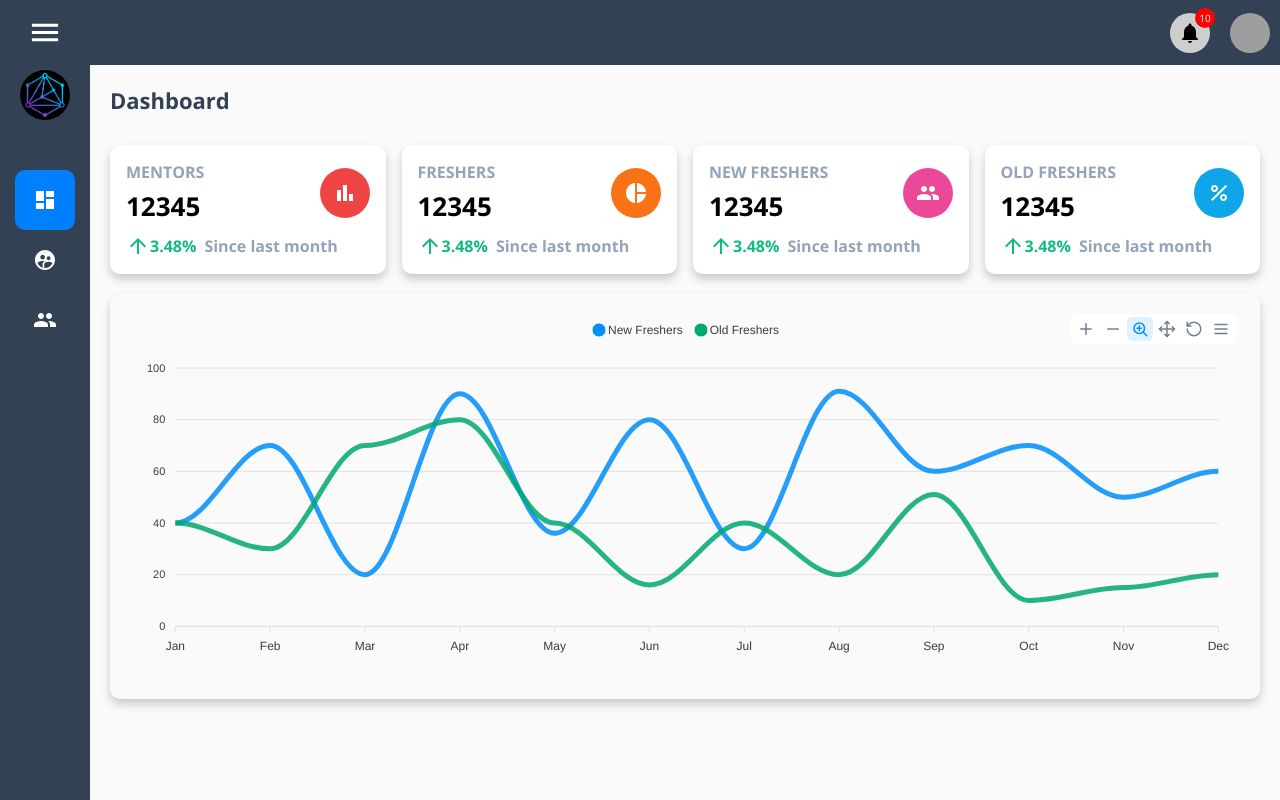
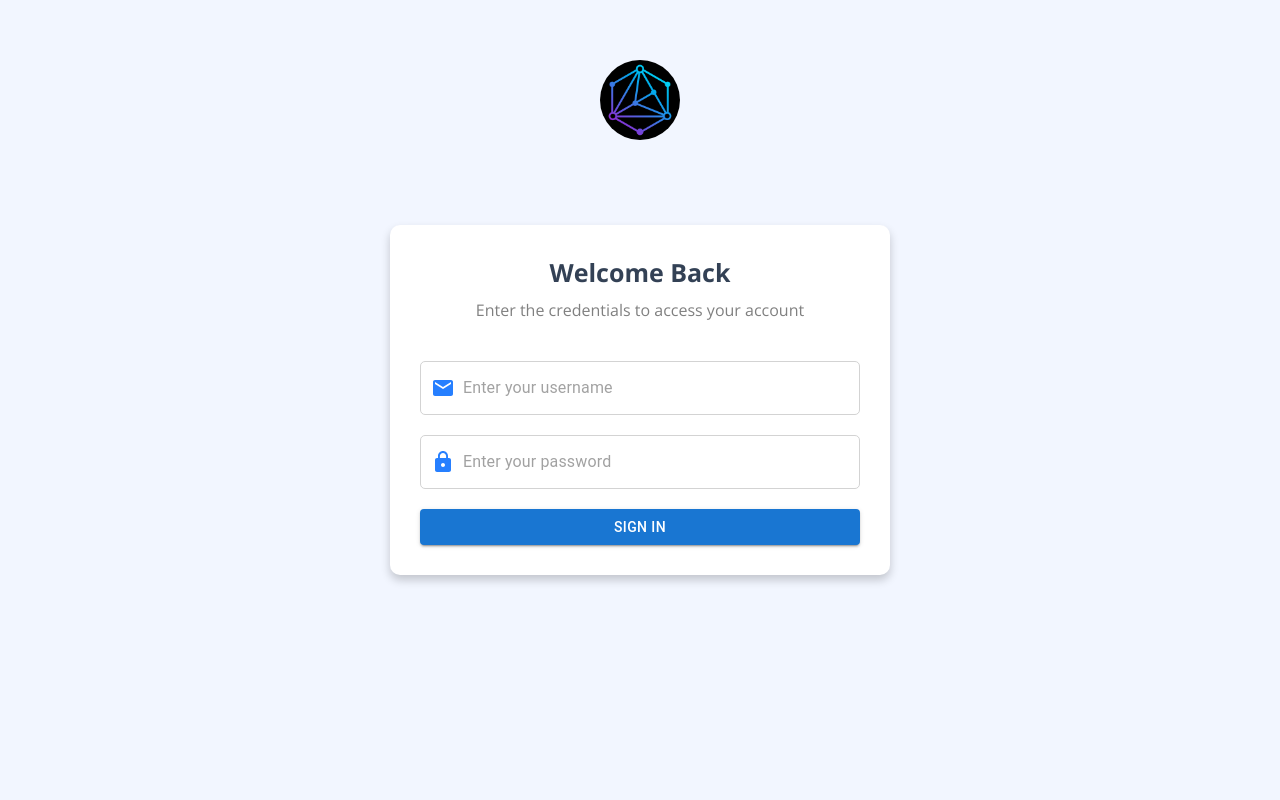
Before and after one commit to HexFresh/hexfresh-admin, a React (Create React App) app: page /login in a window 1280 px wide. Before the commit this address led to /dashboard. Built offline with nearby package versions, Linux system fonts and the light colour scheme; grey boxes are pictures that could not be loaded.

Commit message:
Sign In UI

```diff
--- a/src/App.jsx
+++ b/src/App.jsx
@@ -14,7 +14,7 @@ function App() {
   const closeSidebar = () => {
     setOpen(false);
   };
-  const isLogin = true;
+  const isLogin = false;
   const authContent = (
     <>
       <Sidebar
--- a/src/pages/login/Login.jsx
+++ b/src/pages/login/Login.jsx
@@ -1,10 +1,38 @@
 import React from 'react';
+import logo from '../../assets/images/logo.png';
+import InputBase from '@mui/material/InputBase';
+import EmailIcon from '@mui/icons-material/Email';
+import LockIcon from '@mui/icons-material/Lock';
+import Button from '@mui/material/Button';
 import './login.css';
 
 export default function Login() {
   return (
     <div className="login">
-      <div className="container">Login</div>
+      <img src={logo} alt="logo" />
+      <div className="container">
+        <div className="welcome">Welcome Back</div>
+        <div className="sub-welcome">
+          Enter the credentials to access your account
+        </div>
+        <div className="filed">
+          <EmailIcon className="icon" />
+          <InputBase
+            sx={{ ml: 1, flex: 1 }}
+            placeholder="Enter your username"
+            autoFocus
+          />
+        </div>
+        <div className="filed">
+          <LockIcon className="icon" />
+          <InputBase
+            sx={{ ml: 1, flex: 1 }}
+            placeholder="Enter your password"
+            type="password"
+          />
+        </div>
+        <Button variant="contained">Sign In</Button>
+      </div>
     </div>
   );
 }
--- a/src/pages/login/login.css
+++ b/src/pages/login/login.css
@@ -0,0 +1,54 @@
+.login {
+  width: 100vw;
+  height: 100vh;
+  background-color: #f2f6ff;
+  display: flex;
+  justify-content: center;
+  align-items: center;
+  position: relative;
+}
+
+.login img {
+  position: absolute;
+  top: 60px;
+  width: 80px;
+  height: 80px;
+  border-radius: 50%;
+}
+
+.login .container {
+  background-color: white;
+  box-shadow: var(--shadow);
+  padding: 30px;
+  border-radius: var(--border-radius);
+  display: flex;
+  flex-direction: column;
+  width: 500px;
+}
+
+.login .container .welcome {
+  color: var(--main-color);
+  font-weight: bold;
+  font-size: 25px;
+  text-align: center;
+  margin-bottom: 10px;
+}
+
+.login .container .sub-welcome {
+  text-align: center;
+  color: grey;
+  margin-bottom: 40px;
+}
+
+.login .container .filed {
+  border: 1px solid lightgrey;
+  border-radius: 5px;
+  padding: 10px;
+  display: flex;
+  align-items: center;
+  margin-bottom: 20px;
+}
+
+.login .container .filed .icon {
+  color: #267fff;
+}
```
